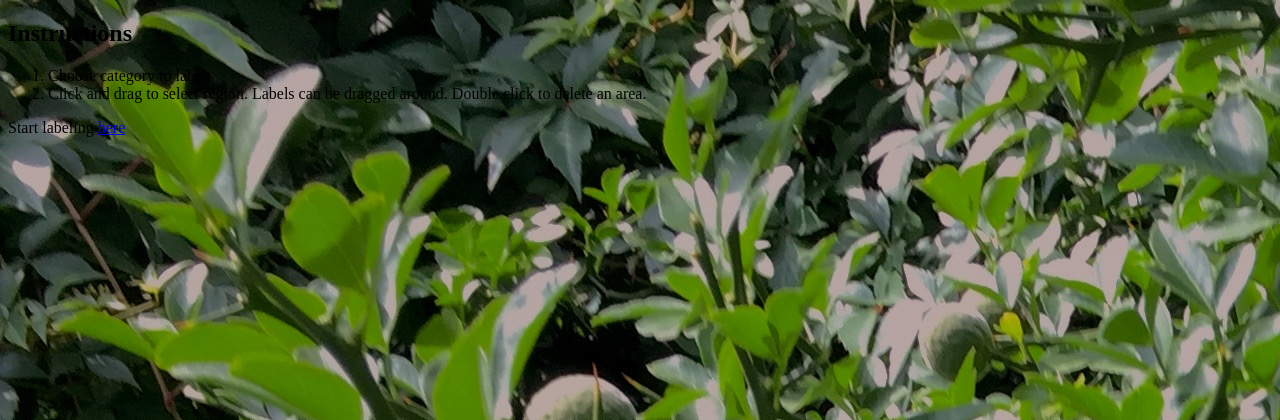
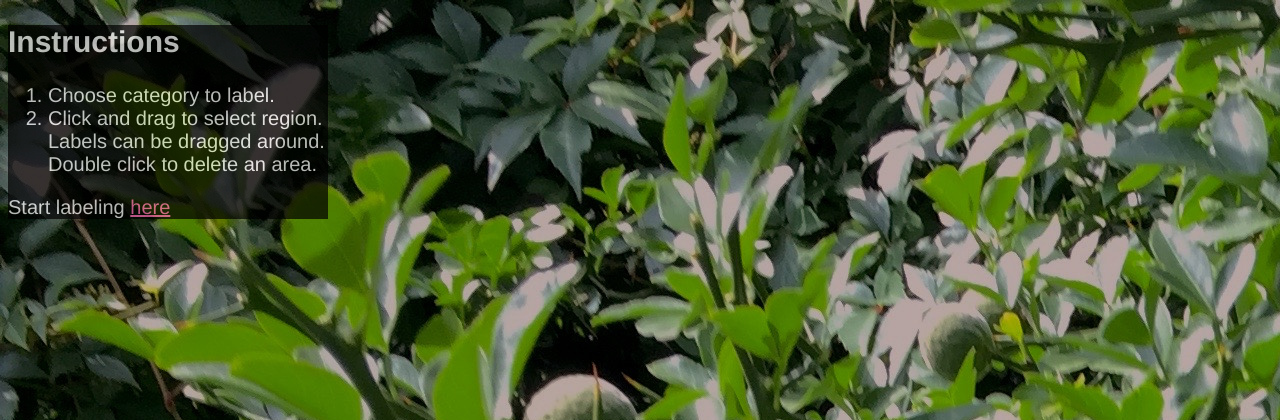
Before and after one commit to Trefo/agdss, a Django app: page /webclient/ in a window 1280 px wide. Shown: the top 420 px of the page. Run offline with Django 3.2, Linux system fonts and the light colour scheme; the visitor is signed in with stand-in values (Sample User, id 1); some libraries are stand-ins or nearby versions.

Commit message:
UI edits, removed combineAllImages in applyLabels.

```diff
--- a/webclient/static/css/style.css
+++ b/webclient/static/css/style.css
@@ -3,10 +3,13 @@ html, body {
     overflow: hidden;
     height: 100%; */
 
+
 }
 div #toolbars {
     visibility: hidden;
     display:none;
+font-size:13pt;
+font-family:arial;
 }
 /* Scale canvas with resize attribute to full size
 canvas[resize] {
@@ -19,6 +22,8 @@ button #next {
 }
 
 div #canvasDiv {
+font-size:13pt;
+font-family:arial;
 }
 
 div #canvasWrapper {
@@ -39,19 +44,40 @@ div #canvasWrapper {
 
 div #imageControlContainer {
     padding-top: 75%;
-
 }
 
 div #imageControl {
     padding: 2px;
     border: 1px groove;
+font-size:13pt;
+font-family:arial;
 }
 
 #imageControlTd {
     vertical-align: top;
 }
 
-
+#debug{
+font-size:15pt;
+font-family:arial;
+font-weight:bold;
+font-style:italic;
+color:#800000;
+}
+#controls{
+font-size:13pt;
+font-family:arial;
+}
 
 #displayTable td,tr{
 }
+
+
+#info{
+    font-size:15pt;
+font-family:"Helvetica Neue";
+    color:white;
+    background-color: black;
+    opacity:0.7;
+
+}
--- a/webclient/templates/webclient/index.html
+++ b/webclient/templates/webclient/index.html
@@ -16,8 +16,8 @@
 
 
 </head>
-<body onload="getNewImage()" background="static/images/labelag-splash.jpeg">
-<div id="main>">
+<body onload="getNewImage()" background="static/images/labelag-splash.jpeg" style="width:50%">
+<div id="main>" style="width:50%">
 
     <div id="info" bgcolor="#c0c0c0">
         <h2>Instructions</h2>
@@ -27,7 +27,7 @@
                 <li>Click and drag to select region. Labels can be dragged around. Double click to delete an area.</li>
             </ol>
         </p>
-        <p>Start labeling <a href="label">here</a></p>
+        <p>Start labeling <a target="_blank" href="label" style="color:hotpink">here</a></p>
 
     </div>
 
```
Also changed, not shown: webclient/templates/webclient/label.html (+15 -11 lines).
